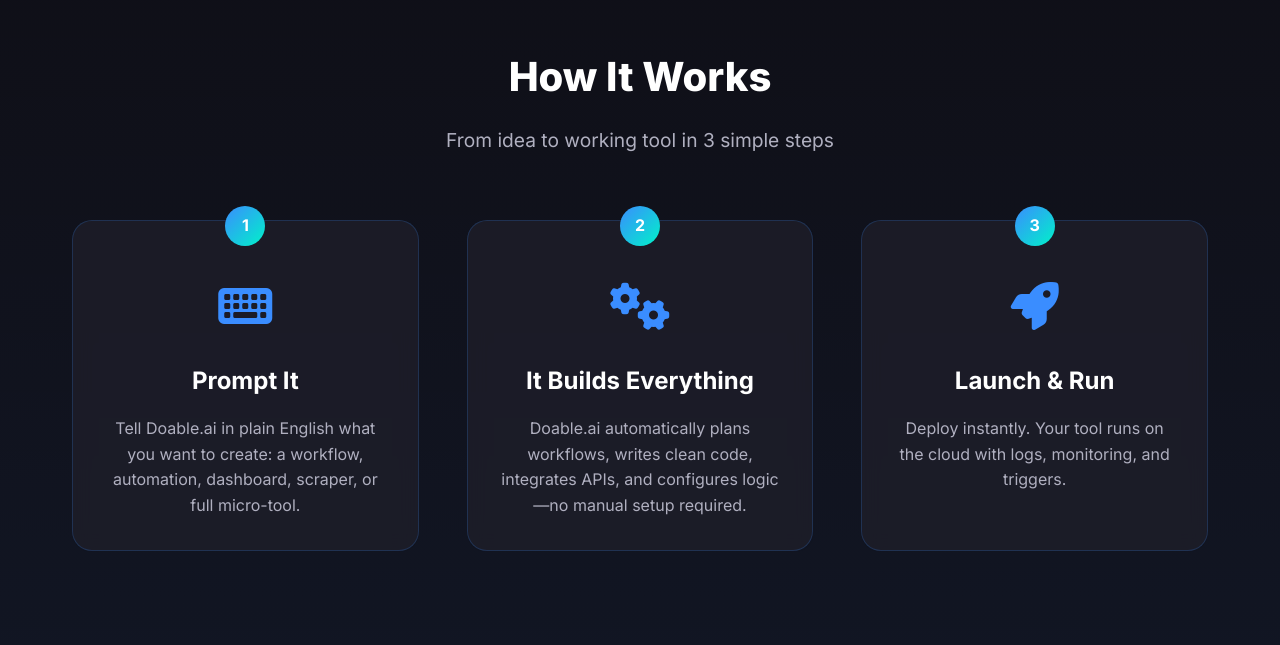
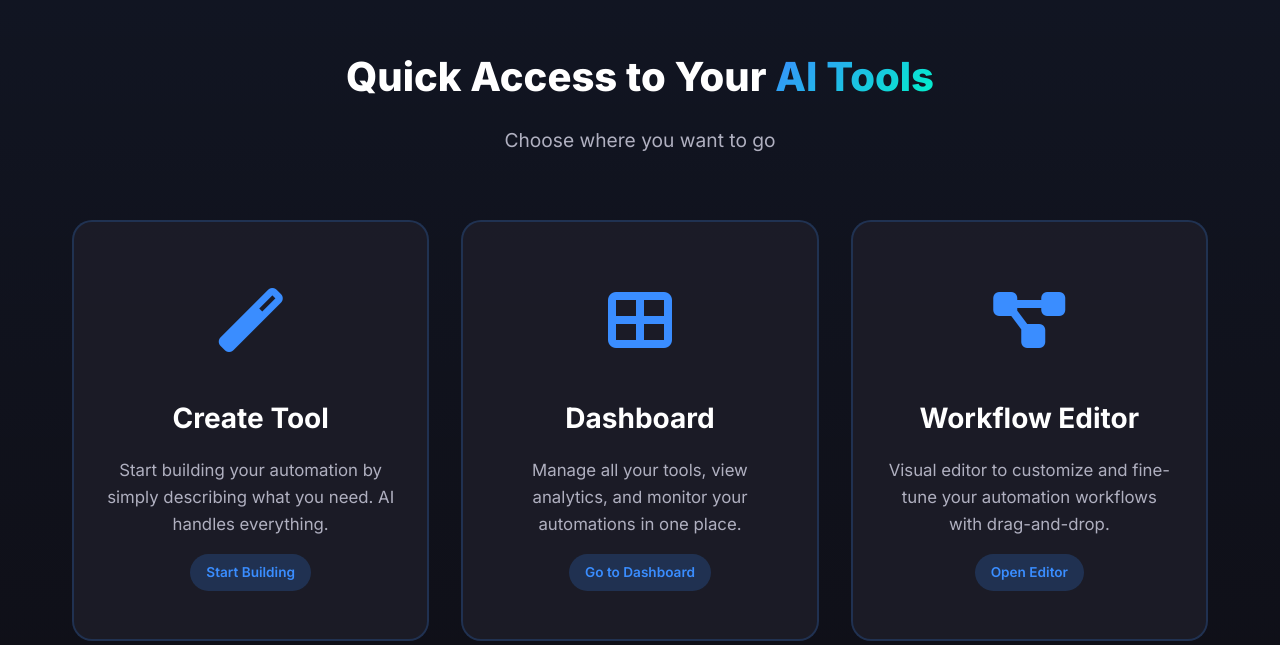
Before and after one commit to DevHrsh1/Doableai, a plain HTML site: page index.html in a window 1280 px wide. Shown: the part 851-1496 px from the top of the page. Drawn offline with Linux system fonts and the light colour scheme.

Commit message:
Update index.html

```diff
--- a/index.html
+++ b/index.html
@@ -10,6 +10,104 @@
     <link href="https://fonts.googleapis.com/css2?family=Inter:wght@300;400;500;600;700;800&display=swap" rel="stylesheet">
     <link rel="stylesheet" href="https://cdnjs.cloudflare.com/ajax/libs/font-awesome/6.4.0/css/all.min.css">
     <link rel="stylesheet" href="css/style.css">
+    <style>
+        /* Additional styles for Quick Access section */
+        .quick-access {
+            padding: 6rem 0;
+            background: linear-gradient(180deg, rgba(58, 141, 255, 0.05), transparent);
+        }
+
+        .access-grid {
+            display: grid;
+            grid-template-columns: repeat(auto-fit, minmax(320px, 1fr));
+            gap: 2rem;
+            margin-top: 3rem;
+        }
+
+        .access-card {
+            background: var(--card-background);
+            border: 2px solid var(--border-color);
+            border-radius: 20px;
+            padding: 3rem 2rem;
+            text-align: center;
+            transition: var(--transition);
+            cursor: pointer;
+            text-decoration: none;
+            color: var(--text-primary);
+            display: block;
+            position: relative;
+            overflow: hidden;
+        }
+
+        .access-card::before {
+            content: '';
+            position: absolute;
+            top: 0;
+            left: 0;
+            right: 0;
+            bottom: 0;
+            background: linear-gradient(135deg, var(--primary-color), var(--accent-color));
+            opacity: 0;
+            transition: var(--transition);
+            z-index: 0;
+        }
+
+        .access-card:hover::before {
+            opacity: 0.1;
+        }
+
+        .access-card:hover {
+            transform: translateY(-8px);
+            border-color: var(--primary-color);
+            box-shadow: 0 20px 40px rgba(58, 141, 255, 0.3);
+        }
+
+        .access-card-content {
+            position: relative;
+            z-index: 1;
+        }
+
+        .access-icon {
+            font-size: 4rem;
+            color: var(--primary-color);
+            margin-bottom: 1.5rem;
+            transition: var(--transition);
+        }
+
+        .access-card:hover .access-icon {
+            transform: scale(1.1);
+            color: var(--accent-color);
+        }
+
+        .access-card h3 {
+            font-size: 1.75rem;
+            font-weight: 700;
+            margin-bottom: 1rem;
+        }
+
+        .access-card p {
+            color: var(--text-secondary);
+            line-height: 1.6;
+            font-size: 1.05rem;
+        }
+
+        .access-badge {
+            display: inline-block;
+            background: rgba(58, 141, 255, 0.2);
+            color: var(--primary-color);
+            padding: 0.5rem 1rem;
+            border-radius: 20px;
+            font-size: 0.85rem;
+            font-weight: 600;
+            margin-top: 1rem;
+        }
+
+        @media (max-width: 768px) {
+            .access-grid {
+                grid-template-columns: 1fr;
+            }
+        }
+    </style>
 </head>
 <body>
     <!-- Navigation -->
@@ -22,6 +120,7 @@
                 <a href="#features" class="nav-link">Features</a>
                 <a href="#use-cases" class="nav-link">Use Cases</a>
                 <a href="#pricing" class="nav-link">Pricing</a>
+                <a href="platform.html" class="nav-link">Dashboard</a>
                 <a href="create.html" class="nav-cta">Start Creating</a>
             </div>
         </div>
@@ -47,10 +146,10 @@
                     <a href="create.html" class="btn-primary">
                         Start Creating →
                     </a>
-                    <button class="btn-secondary">
-                        <i class="fas fa-play"></i>
-                        Watch Demo
-                    </button>
+                    <a href="platform.html" class="btn-secondary">
+                        <i class="fas fa-th-large"></i>
+                        View Dashboard
+                    </a>
                 </div>
             </div>
             <div class="hero-visual">
@@ -79,6 +178,50 @@
                         </div>
                     </div>
                 </div>
+            </div>
+        </div>
+    </section>
+
+    <!-- Quick Access Section - NEW -->
+    <section class="quick-access">
+        <div class="container">
+            <div class="section-header">
+                <h2>Quick Access to Your <span class="gradient-text">AI Tools</span></h2>
+                <p>Choose where you want to go</p>
+            </div>
+            <div class="access-grid">
+                <a href="create.html" class="access-card">
+                    <div class="access-card-content">
+                        <div class="access-icon">
+                            <i class="fas fa-magic"></i>
+                        </div>
+                        <h3>Create Tool</h3>
+                        <p>Start building your automation by simply describing what you need. AI handles everything.</p>
+                        <span class="access-badge">Start Building</span>
+                    </div>
+                </a>
+
+                <a href="platform.html" class="access-card">
+                    <div class="access-card-content">
+                        <div class="access-icon">
+                            <i class="fas fa-th-large"></i>
+                        </div>
+                        <h3>Dashboard</h3>
+                        <p>Manage all your tools, view analytics, and monitor your automations in one place.</p>
+                        <span class="access-badge">Go to Dashboard</span>
+                    </div>
+                </a>
+
+                <a href="editor.html" class="access-card">
+                    <div class="access-card-content">
+                        <div class="access-icon">
+                            <i class="fas fa-project-diagram"></i>
+                        </div>
+                        <h3>Workflow Editor</h3>
+                        <p>Visual editor to customize and fine-tune your automation workflows with drag-and-drop.</p>
+                        <span class="access-badge">Open Editor</span>
+                    </div>
+                </a>
             </div>
         </div>
     </section>
@@ -516,6 +659,14 @@
                     <p>The future of building is prompt-led.</p>
                 </div>
                 <div class="footer-section">
+                    <h4>Quick Access</h4>
+                    <ul>
+                        <li><a href="create.html">Create Tool</a></li>
+                        <li><a href="platform.html">Dashboard</a></li>
+                        <li><a href="editor.html">Workflow Editor</a></li>
+                    </ul>
+                </div>
+                <div class="footer-section">
                     <h4>Product</h4>
                     <ul>
                         <li><a href="#features">Features</a></li>
@@ -525,26 +676,17 @@
                     </ul>
                 </div>
                 <div class="footer-section">
-                    <h4>Company</h4>
-                    <ul>
-                        <li><a href="#">About</a></li>
-                        <li><a href="#">Blog</a></li>
-                        <li><a href="#">Careers</a></li>
-                        <li><a href="#">Contact</a></li>
-                    </ul>
-                </div>
-                <div class="footer-section">
                     <h4>Support</h4>
                     <ul>
                         <li><a href="#">Help Center</a></li>
                         <li><a href="#">Documentation</a></li>
                         <li><a href="#">Community</a></li>
-                        <li><a href="#">Status</a></li>
+                        <li><a href="#">Contact</a></li>
                     </ul>
                 </div>
             </div>
             <div class="footer-bottom">
-                <p>&copy; 2026 Doable.ai. All rights reserved.</p>
+                <p>&copy; 2025 Doable.ai. All rights reserved.</p>
             </div>
         </div>
     </footer>
```
